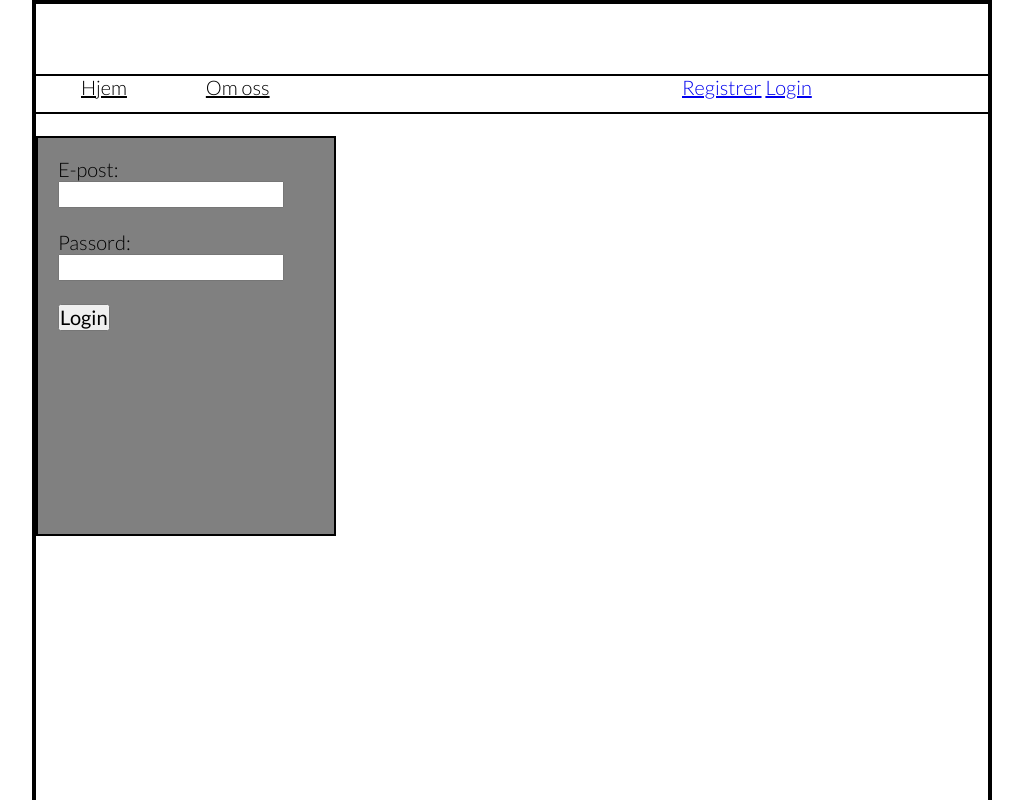
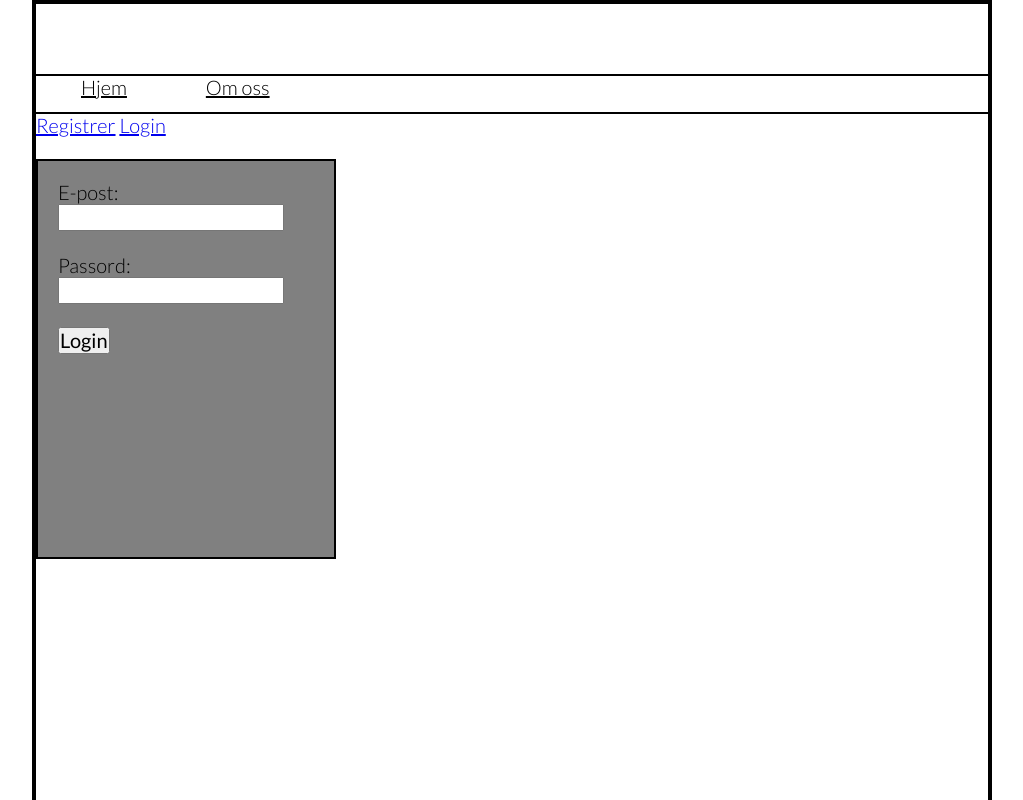
Before and after one commit to leventen95/SoftwareEngineering2020, a plain HTML site: page login.html in a window 1280 px wide. Shown: the top 800 px of the page, without its empty margins (128-1151 px from the left). Drawn offline with Linux system fonts and the light colour scheme.

Commit message:
Update style.css

```diff
--- a/css/style.css
+++ b/css/style.css
@@ -44,14 +44,7 @@ head{
 	background-color:white;
 	margin-left:-2px;
 }
-#nav2{
 
-	margin-top:-38px;
-	height:36px;
-    width:306px;
-    background-color:white;
-    float:right;
-}
 
 #nav a{
 	color:black;
```
